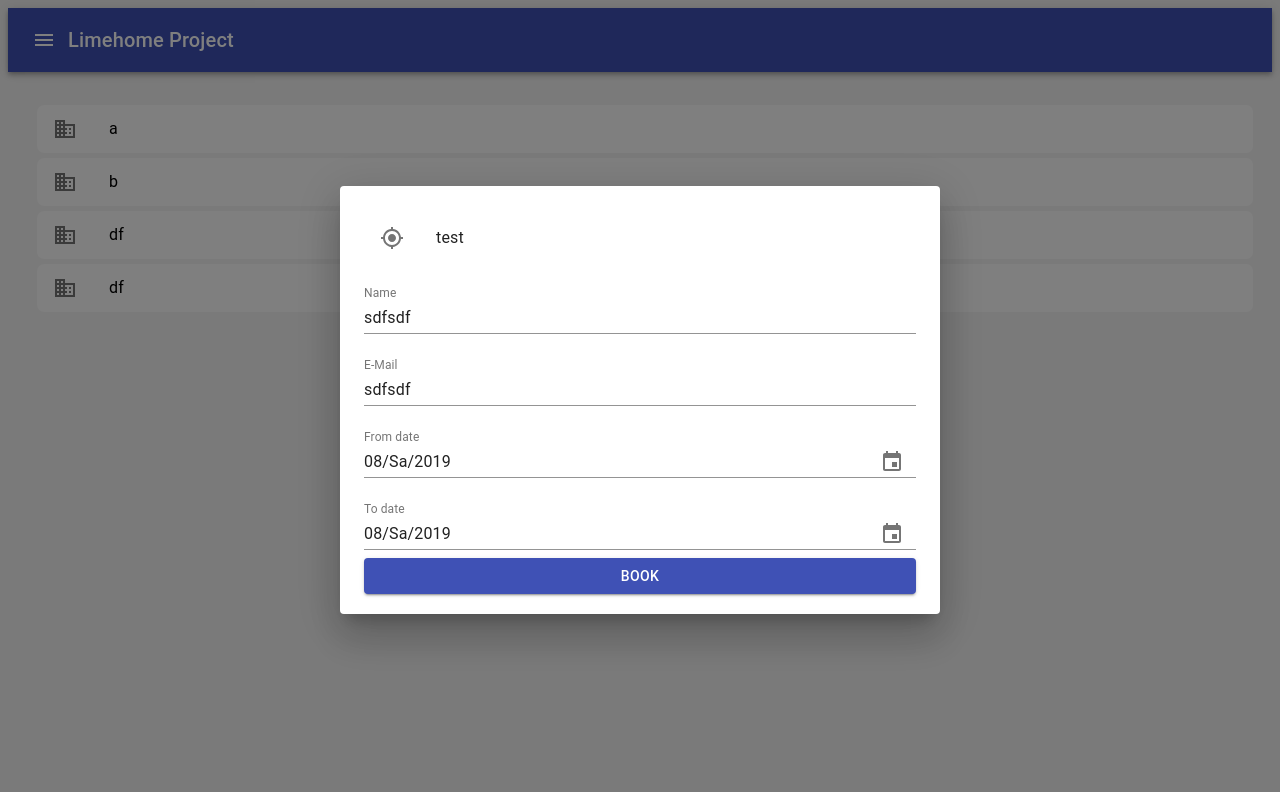
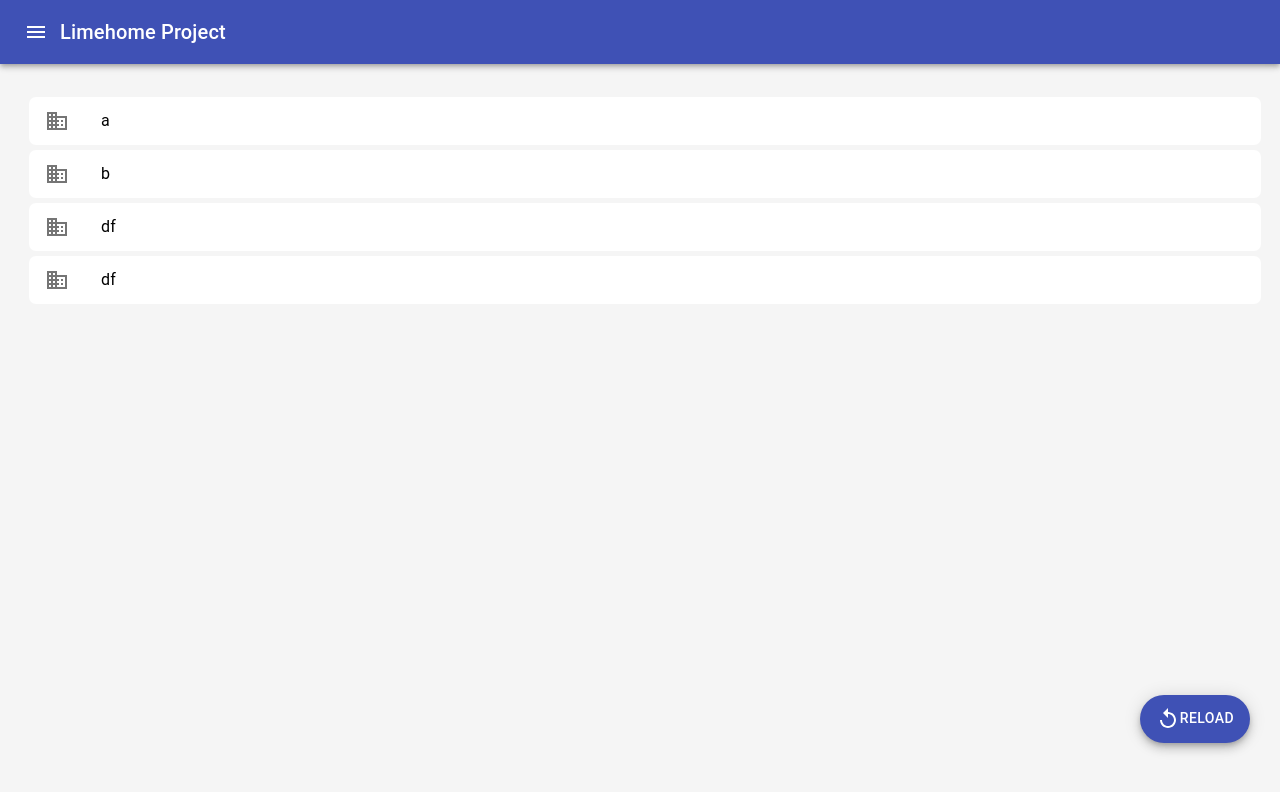
Before and after one commit to Teppichseite/PropertyFinder, a React (Create React App) app in the folder client/: page / in a window 1280 px wide. Shown: the top 792 px of the page. Built offline with nearby package versions, Linux system fonts and the light colour scheme.

Commit message:
added reload button

```diff
--- a/client/src/components/BookingDialog.js
+++ b/client/src/components/BookingDialog.js
@@ -22,7 +22,7 @@
 
     render(){
         return (
-            <Dialog aria-labelledby="simple-dialog-title" open={true}>
+            <Dialog aria-labelledby="simple-dialog-title" open={false}>
                 <Container className="booking-dialog-holder">
                     <PropertyDataList property={this.props.property}/>
                     <form noValidate autoComplete="off">
--- a/client/src/components/Frame.js
+++ b/client/src/components/Frame.js
@@ -3,7 +3,9 @@
 import Toolbar from '@material-ui/core/Toolbar';
 import Typography from '@material-ui/core/Typography';
 import IconButton from '@material-ui/core/IconButton';
+import Fab from '@material-ui/core/Fab';
 import MenuIcon from '@material-ui/icons/Menu';
+import ReplayIcon from '@material-ui/icons/Replay';
 import { Container } from '@material-ui/core';
 import '../public/style.css';
 
@@ -11,7 +13,7 @@
 
     render(){
         return (
-            <div>
+            <div className="outer-frame">
                 <AppBar position="static">
                     <Toolbar>
                         <IconButton edge="start" color="inherit" aria-label="menu">
@@ -25,6 +27,15 @@
                 <Container className="inner-frame">
                     {this.props.children}
                 </Container>
+                <Fab
+                    className = "reload-fab"
+                    variant="extended"
+                    color="primary"
+                    onClick={this.props.onClick}
+                    aria-label="add">
+                    <ReplayIcon />
+                    Reload
+                </Fab>
             </div>
         );
     }
--- a/client/src/public/style.css
+++ b/client/src/public/style.css
@@ -1,3 +1,17 @@
+body, html{
+    height: 97%;
+    margin: 0;
+}
+
+#root{
+    height: 100%;
+}
+
+.outer-frame{
+    position: relative;
+    height: 100% !important;
+}
+
 .inner-frame{
     padding-top: 20px;
     text-align: center;
@@ -18,3 +32,9 @@
 .text-field{
     width: 100%;
 }
+
+.reload-fab{
+    position: absolute !important;
+    right: 30px;
+    bottom: 10px;
+}
```
